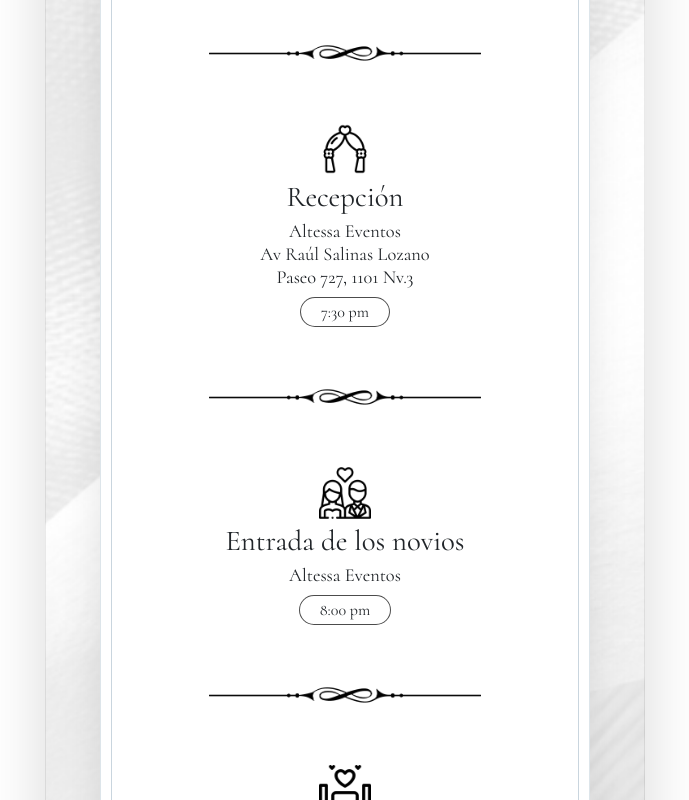
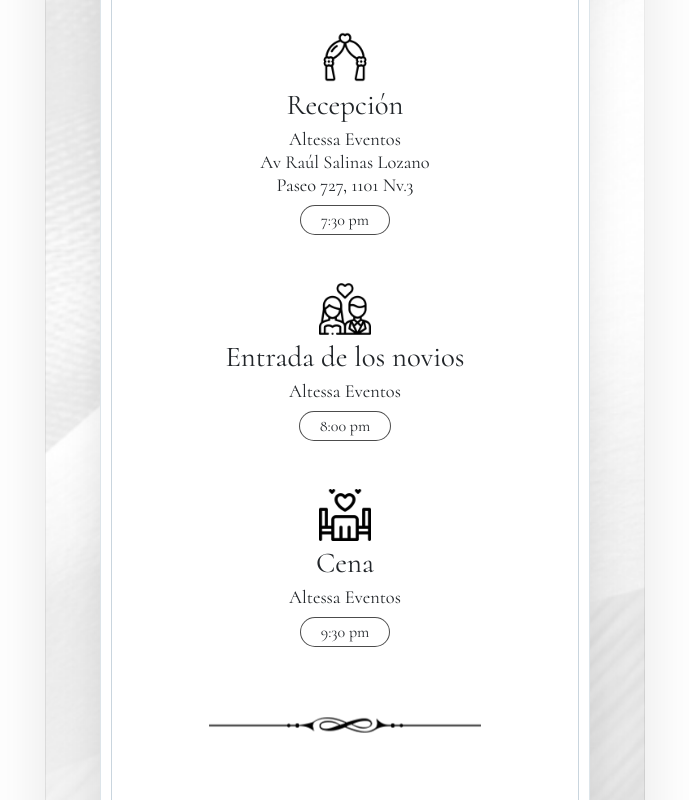
Before and after one commit to Andrew-gzz/A-D, an Angular app: page / in a window 1280 px wide. Shown: the part 1460-2260 px from the top of the page, without its empty margins (295-984 px from the left). Built offline with nearby package versions, Linux system fonts and the light colour scheme.

Commit message:
Add new song and enhance landing page styles and animations

```diff
--- a/src/app/components/landing-page/landing-page.css
+++ b/src/app/components/landing-page/landing-page.css
@@ -253,7 +253,7 @@
   line-height: 1;
 }
 
-.it-text{
+.it-text, it-text-2{
   font-family: "Cormorant", medium;
   font-size: 1rem;
   color: var(--ink);
@@ -458,10 +458,10 @@
 }
 
 .divider-final{
-  width: 245px;           /* 🔥 el ancho real */
+  width: 245px;
   max-width: 60%;
   height: 120px;
-  margin: 0 auto;         /* centrado */
+  margin: 0 auto;
   background: url("/assets/Separador.png") center/contain no-repeat;
 }
 
@@ -486,12 +486,6 @@
 /* Tablets y Pantallas Medias (768px y superior) */
 @media (min-width: 768px) {
 
-  .invite-shell {
-    width: 100%;
-    max-width: 520px;
-    box-shadow: 0 30px 60px rgba(0,0,0,0.15);
-  }
-
   .sobre-img { width: 380px; }
   .flores-bg-2 { width: 220%; }
 
@@ -509,6 +503,11 @@
   .arch-card {
     width: 88%; /* Se ajusta mejor dentro de la tarjeta restringida */
     margin-top: 24px;
+    border-radius: 20rem 20rem 24px 24px;
+  }
+
+  .arch-card::before {
+    border-radius: 20rem 20rem 24px 24px;
   }
 
   .countdown-time { font-size: 30px; }
@@ -517,12 +516,18 @@
   .it-icon { width: 52px; height: 52px; }
   .it-img { width: 52px; height: 52px; }
   .it-title { font-size: 1.6rem; }
-  .it-text { font-size: 1.1rem; max-width: 300px; }
+  .it-text, it-text-2 { font-size: 1.1rem; max-width: 300px; }
 
   .divider-final { width: 300px; height: 130px; }
 
   .music-player-wrap { width: 85%; }
   .music-title { font-size: 1.5rem; }
+
+  .qr-item {
+    width: 120px;
+    height: 120px;
+    border-radius: 18px;
+  }
 }
 
 /* Laptops y Pantallas Grandes (1024px y superior) */
@@ -551,7 +556,8 @@
   .countdown-time { font-size: 34px; }
 
   .it-title { font-size: 1.8rem; }
-  .it-text { font-size: 1.15rem; }
+
+  .it-text, .it-text-2 { font-size: 1.15rem; }
 
   .divider-final { width: 340px; height: 140px; }
 
@@ -564,6 +570,13 @@
   .qr-grid { gap: 48px; }
   .qr-item { width: 96px; height: 96px; border-radius: 20px; }
   .ad-logo { max-width: 220px; }
+
+  .qr-grid { gap: 60px; } /* Más espacio entre QRs */
+  .qr-item {
+    width: 150px;  /* Aumentado de 96px */
+    height: 150px;
+    border-radius: 24px;
+  }
 }
 
 /* Monitores Ultra Grandes (1440px y superior) */
@@ -596,7 +609,7 @@
   .it-title {
     font-size: 2rem;
   }
-  .it-text {
+  .it-text, it-text-2 {
     font-size: 1.4rem;
   }
 
@@ -614,4 +627,11 @@
   .names { font-size: 76px; }
 
   .arch-card { width: 90%; }
+
+  .qr-item {
+    width: 180px;
+    height: 180px;
+  }
+
+  .qr-grid { gap: 80px; }
 }
--- a/src/app/components/landing-page/landing-page.html
+++ b/src/app/components/landing-page/landing-page.html
@@ -68,9 +68,7 @@
           <div class="it-pill">4:00 pm</div>
         </div>
 
-        <div class="divider-final"></div>
-
-        <div class="it-block">
+        <div class="it-block my-5">
           <div class="it-icon">
               <img class="it-img" src="assets/arco-de-boda.png" alt="Recepción">
           </div>
@@ -79,9 +77,7 @@
           <div class="it-pill">7:30 pm</div>
         </div>
 
-        <div class="divider-final"></div>
-
-        <div class="it-block">
+        <div class="it-block my-5">
           <div class="it-icon">
             <img class="it-img" src="assets/pareja.png" alt="Entrada de los novios">
           </div>
@@ -89,10 +85,8 @@
           <div class="it-text">Altessa Eventos</div>
           <div class="it-pill">8:00 pm</div>
         </div>
-        <!-- Cena -->
-        <div class="divider-final"></div>
 
-        <div class="it-block">
+        <div class="it-block my-2">
           <div class="it-icon">
             <img class="it-img" src="assets/cena-romantica.png" alt="Icono cena">
           </div>
@@ -193,20 +187,20 @@
         <div class="it-block">
           <div class="it-title">¡Te esperamos!</div>
           <div class="it-text">Escanea para conocer las ubicaciones</div>
-          <div class="qr-grid mt-3">
+          <div class="qr-grid mt-3 mb-4">
 
             <div class="qr-item-wrapper">
+              <div class="it-text-2">Parroquia</div>
               <div class="qr-item">
                 <img src="assets/Parroquia.png" alt="QR de la Parroquia" class="qr-img">
               </div>
-              <div class="it-text">Parroquia</div>
             </div>
 
             <div class="qr-item-wrapper">
+              <div class="it-text-2">Salón</div>
               <div class="qr-item">
                 <img src="assets/SalonDeEventos.png" alt="QR del salón de eventos" class="qr-img">
               </div>
-              <div class="it-text">Salón</div>
             </div>
 
           </div>
--- a/src/app/components/landing-page/landing-page.ts
+++ b/src/app/components/landing-page/landing-page.ts
@@ -112,6 +112,10 @@ export class LandingPage implements OnInit, OnDestroy, AfterViewInit {
     {
       name: 'The Only Exception - Paramore',
       src: 'assets/Paramore The Only Exception.mp3'
+    },
+    {
+      name: 'Level One - Scott Pilgrim',
+      src: 'assets/Level One.mp3'
     }
   ];
 
@@ -271,8 +275,9 @@ export class LandingPage implements OnInit, OnDestroy, AfterViewInit {
   // =========================================================
 
   private initRevealAnimations(): void {
+    // 1. Agregamos '.divider-final' a la lista de elementos a observar
     const elements = Array.from(
-      this.elRef.nativeElement.querySelectorAll('.it-title, .it-icon, .it-text, .it-icon-2')
+      this.elRef.nativeElement.querySelectorAll('.it-title, .it-icon, .it-text, .it-icon-2, .divider-final')
     ) as HTMLElement[];
 
     elements.forEach(el => el.classList.add('reveal-init'));
@@ -287,8 +292,14 @@ export class LandingPage implements OnInit, OnDestroy, AfterViewInit {
           el.classList.remove('reveal-init');
           el.classList.add('reveal-show');
 
+          // 2. Lógica para elegir la animación
+          // Si el elemento tiene la clase 'divider-final', usa 'fadeIn', de lo contrario usa 'slideInUp'
+          const animationName = el.classList.contains('divider-final')
+            ? 'animate__fadeIn'
+            : 'animate__slideInUp';
+
           requestAnimationFrame(() => {
-            el.classList.add('animate__animated', 'animate__slideInUp');
+            el.classList.add('animate__animated', animationName);
           });
 
           this.observer?.unobserve(el);
```
Also changed, not shown: 1 other file (tests, documents, lock files or other folders).
